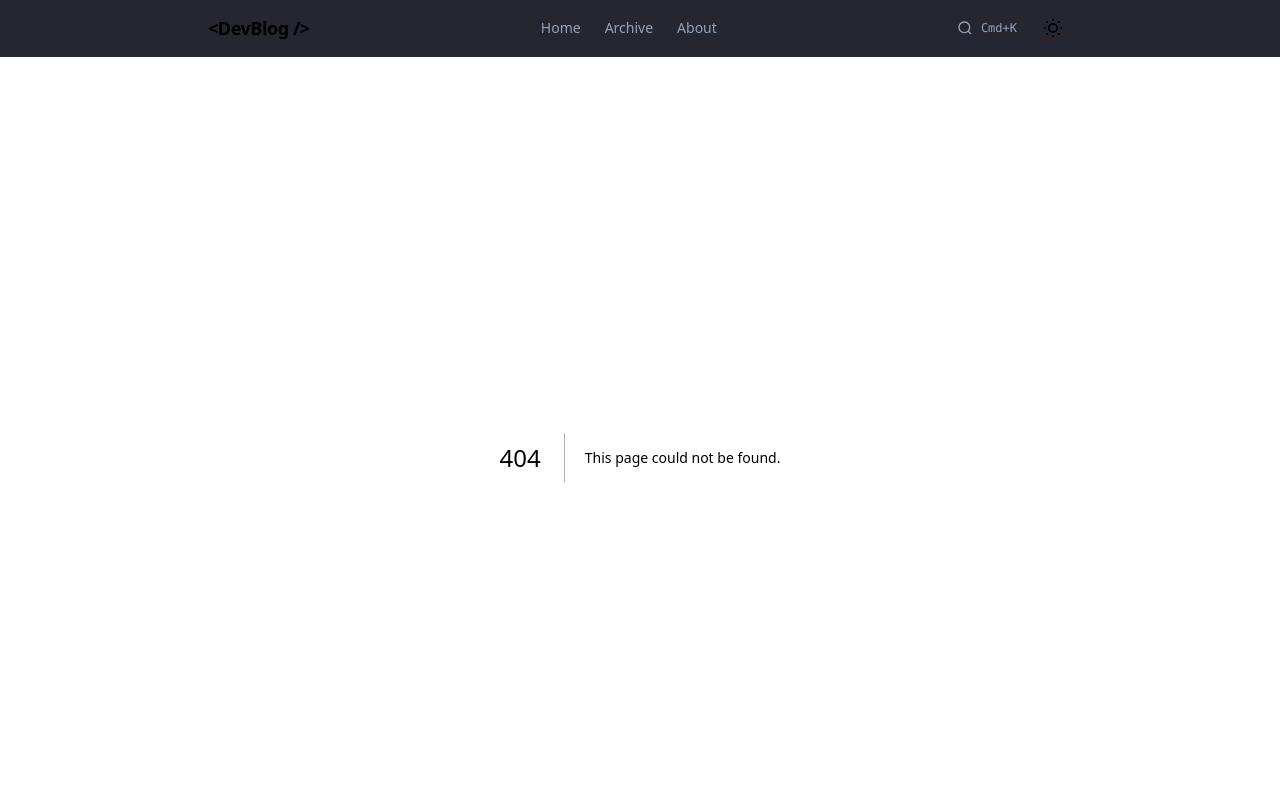
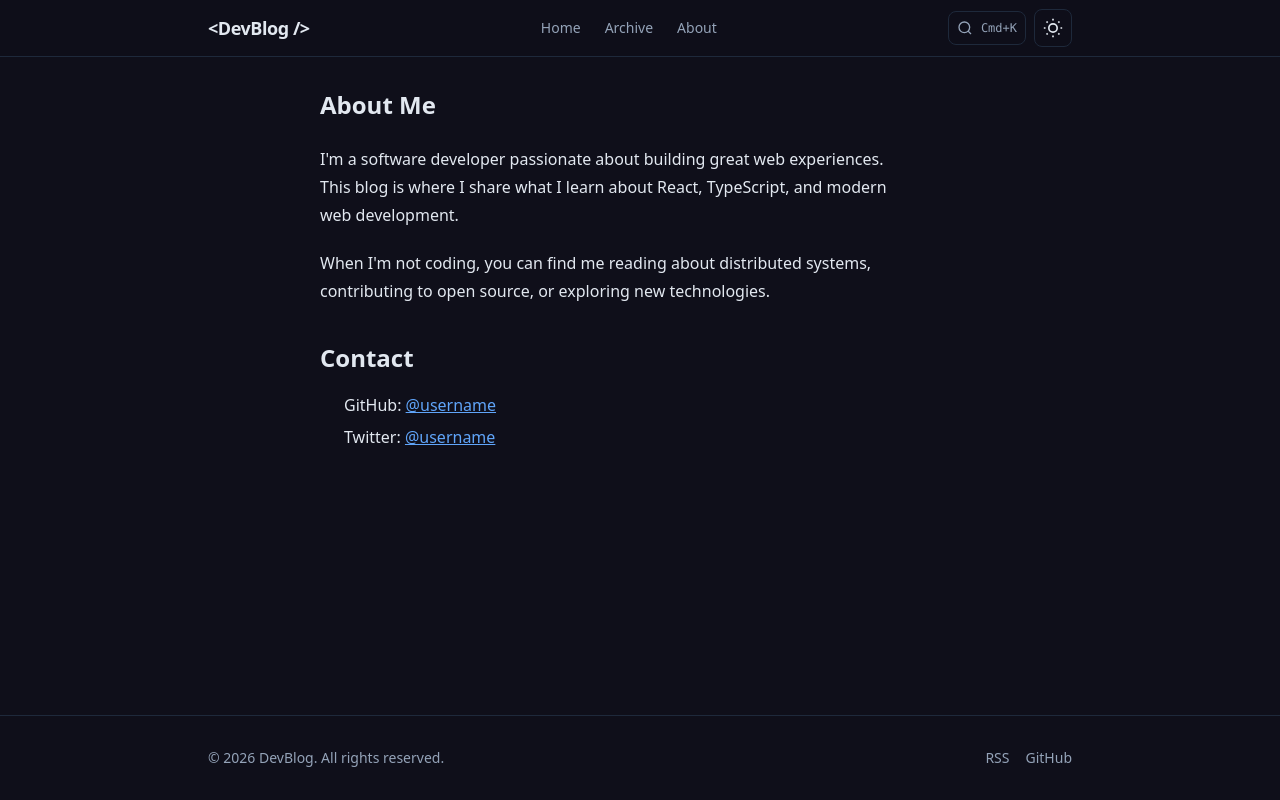
Before and after one commit to 301WANGHERUN/heronweb, a Next.js app: page /about in a window 1280 px wide. Before the commit this address had no page. Shown: the top 800 px of the page. Built offline with nearby package versions, Linux system fonts and the light colour scheme.

Commit message:
feat: add tags, archive, and about pages

```diff
--- /dev/null
+++ b/src/app/about/page.tsx
@@ -0,0 +1,35 @@
+import type { Metadata } from "next";
+
+export const metadata: Metadata = { title: "About" };
+
+export default function AboutPage() {
+  return (
+    <div className="max-w-2xl mx-auto px-4 py-8">
+      <h1 className="text-2xl font-bold mb-6">About Me</h1>
+      <div className="prose">
+        <p>
+          I&apos;m a software developer passionate about building great web
+          experiences. This blog is where I share what I learn about React,
+          TypeScript, and modern web development.
+        </p>
+        <p>
+          When I&apos;m not coding, you can find me reading about distributed
+          systems, contributing to open source, or exploring new technologies.
+        </p>
+        <h2>Contact</h2>
+        <ul>
+          <li>GitHub:{" "}
+            <a href="https://github.com" target="_blank" rel="noopener noreferrer">
+              @username
+            </a>
+          </li>
+          <li>Twitter:{" "}
+            <a href="https://twitter.com" target="_blank" rel="noopener noreferrer">
+              @username
+            </a>
+          </li>
+        </ul>
+      </div>
+    </div>
+  );
+}
--- /dev/null
+++ b/src/app/archive/page.tsx
@@ -0,0 +1,39 @@
+import type { Metadata } from "next";
+import { getPostsByYear, getAllTags } from "@/lib/posts";
+import ArticleCard from "@/components/ArticleCard";
+import TagBadge from "@/components/TagBadge";
+
+export const metadata: Metadata = { title: "Archive" };
+
+export default function ArchivePage() {
+  const byYear = getPostsByYear();
+  const years = Object.keys(byYear).sort().reverse();
+  const allTags = getAllTags();
+
+  return (
+    <div className="max-w-4xl mx-auto px-4 py-8">
+      <h1 className="text-2xl font-bold mb-6">Archive</h1>
+
+      {allTags.length > 0 && (
+        <div className="flex flex-wrap gap-1.5 mb-10">
+          {allTags.map((tag) => (
+            <TagBadge key={tag} tag={tag} />
+          ))}
+        </div>
+      )}
+
+      {years.map((year) => (
+        <section key={year} className="mb-10">
+          <h2 className="text-lg font-semibold mb-4 text-[var(--color-muted)]">
+            {year}
+          </h2>
+          <div className="grid gap-4">
+            {byYear[year].map((post) => (
+              <ArticleCard key={post.slug} post={post} />
+            ))}
+          </div>
+        </section>
+      ))}
+    </div>
+  );
+}
--- /dev/null
+++ b/src/app/tags/[tag]/page.tsx
@@ -0,0 +1,41 @@
+import type { Metadata } from "next";
+import { getAllTags, getPostsByTag } from "@/lib/posts";
+import ArticleCard from "@/components/ArticleCard";
+import Link from "next/link";
+
+interface Props {
+  params: Promise<{ tag: string }>;
+}
+
+export function generateStaticParams() {
+  return getAllTags().map((tag) => ({ tag }));
+}
+
+export async function generateMetadata({ params }: Props): Promise<Metadata> {
+  const { tag } = await params;
+  return { title: `Posts tagged "${tag}"` };
+}
+
+export default async function TagPage({ params }: Props) {
+  const { tag } = await params;
+  const posts = getPostsByTag(tag);
+
+  return (
+    <div className="max-w-4xl mx-auto px-4 py-8">
+      <Link
+        href="/archive"
+        className="text-sm text-[var(--color-muted)] hover:text-[var(--color-fg)] transition-colors mb-4 inline-block"
+      >
+        &larr; All tags
+      </Link>
+      <h1 className="text-2xl font-bold mb-6">
+        Posts tagged <span className="text-[var(--color-accent)]">#{tag}</span>
+      </h1>
+      <div className="grid gap-4">
+        {posts.map((post) => (
+          <ArticleCard key={post.slug} post={post} />
+        ))}
+      </div>
+    </div>
+  );
+}
```
